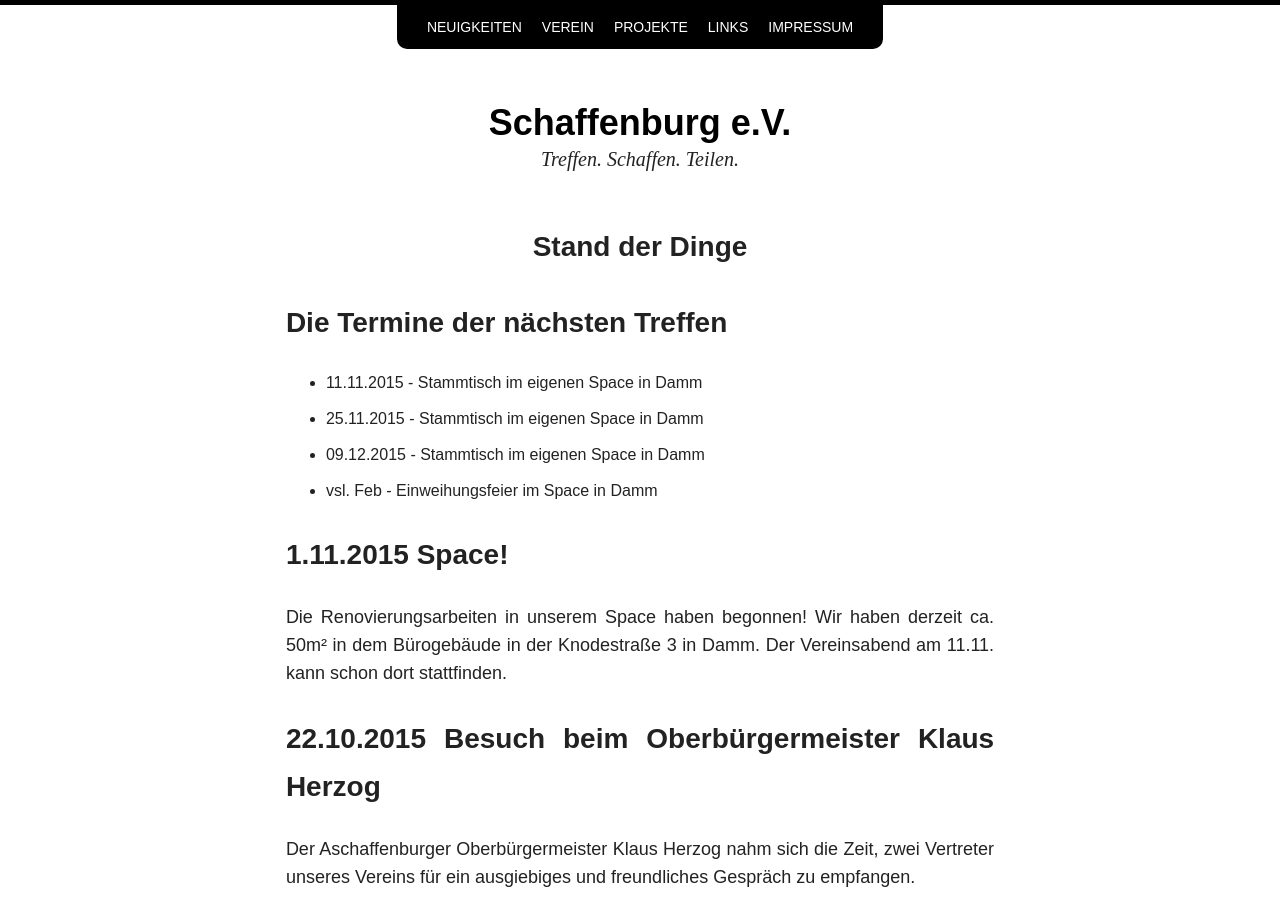
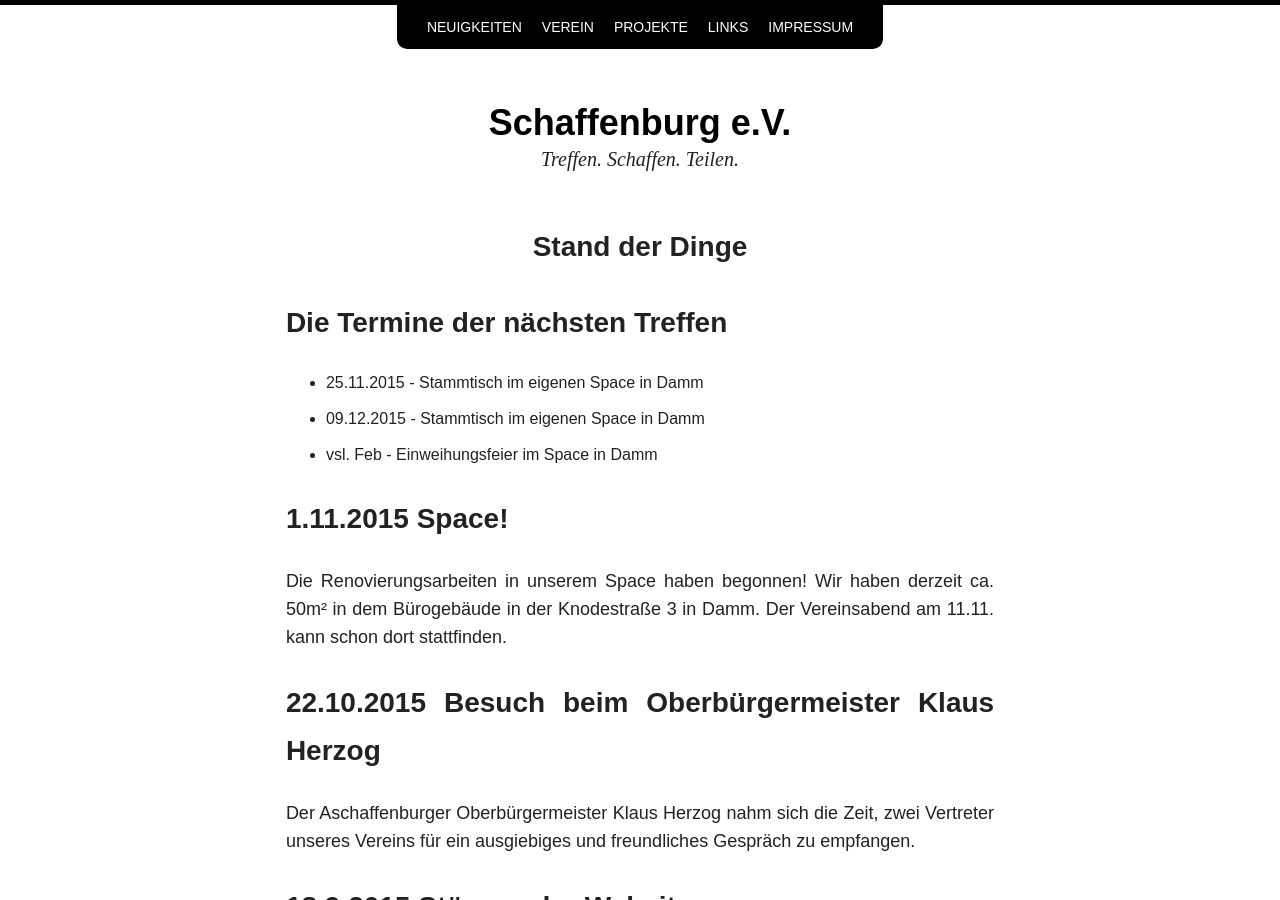
Before and after one commit to Schaffenburg/schaffenburg.github.io, a Jekyll site: the page built from neues/index.md, in a window 1280 px wide and 900 px high. Built offline with Jekyll 4.4.1, drawn with Linux system fonts in a browser that asks for light colours; nearby versions of some CDN libraries.

Commit message:
11.11 vorbei

```diff
--- a/neues/index.md
+++ b/neues/index.md
@@ -10,7 +10,6 @@ modified: 2014-08-08T19:44:38.564948-04:00
 
 ### Die Termine der nächsten Treffen
 
-* 11.11.2015 - Stammtisch im eigenen Space in Damm
 * 25.11.2015 - Stammtisch im eigenen Space in Damm
 * 09.12.2015 - Stammtisch im eigenen Space in Damm
 * vsl. Feb - Einweihungsfeier im Space in Damm
```
